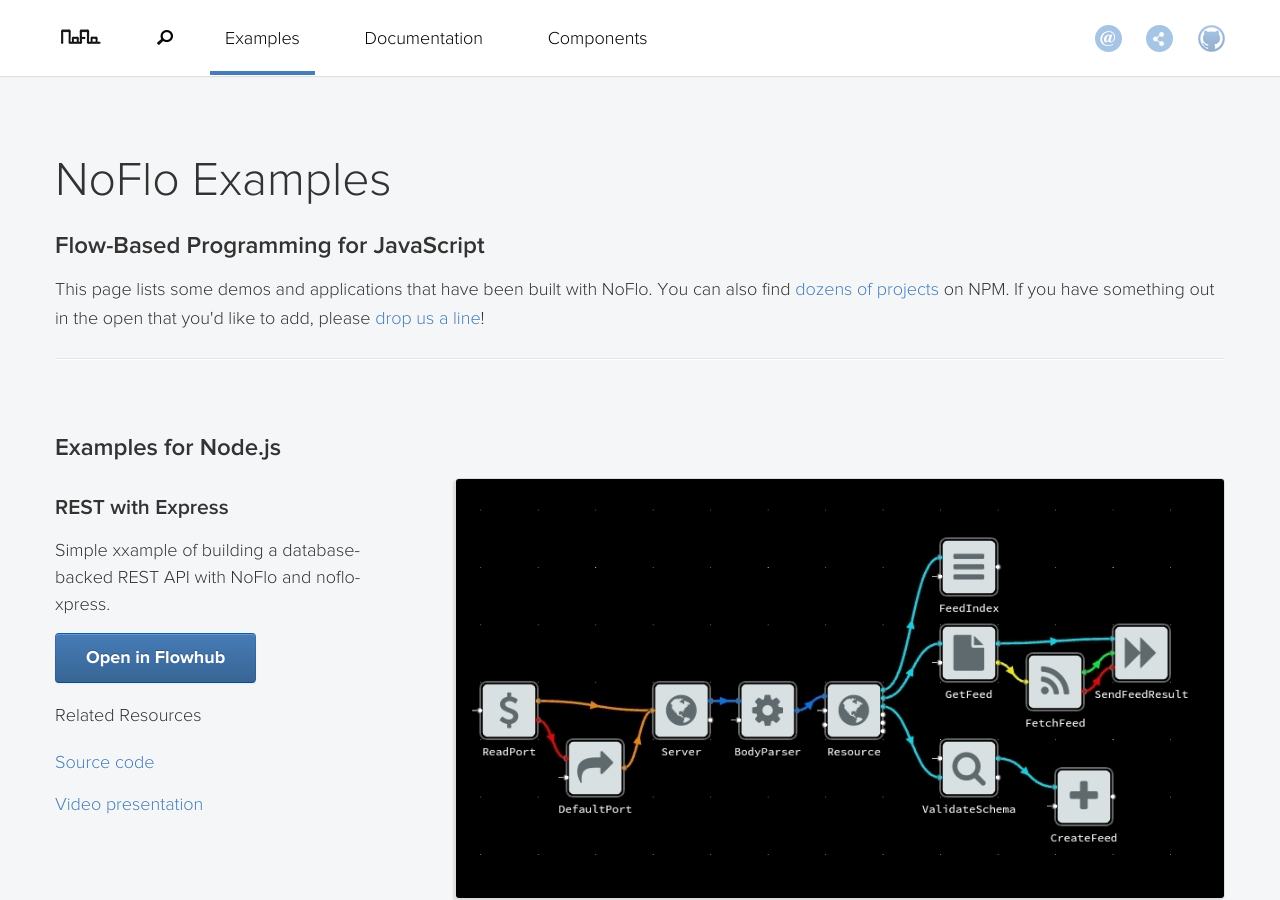
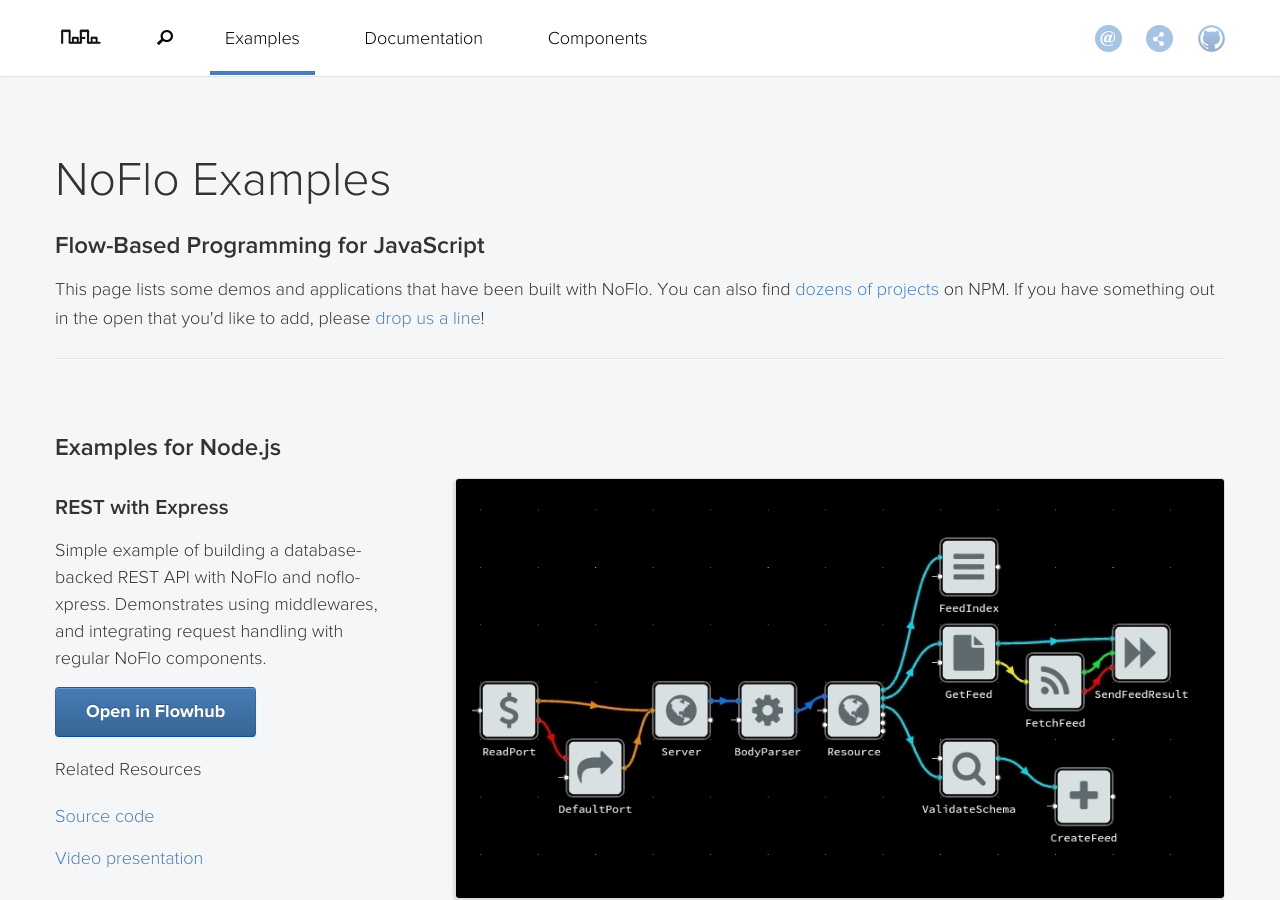
Before and after one commit to noflo/noflo.github.io, a Jekyll site: the page built from example/index.html, in a window 1280 px wide and 900 px high. Built offline with Jekyll 4.4.1, drawn with Linux system fonts in a browser that asks for light colours; nearby versions of some CDN libraries.

Commit message:
Typo fix

```diff
--- a/example/_posts/2020-12-30-xpress-demo.md
+++ b/example/_posts/2020-12-30-xpress-demo.md
@@ -8,4 +8,4 @@ video: "https://youtu.be/x_nhh3yg-Cs"
 flowhub: "https://app.flowhub.io/#github/bergie/xpress-demo"
 image: /img/example/xpress-demo.jpg
 ---
-Simple xxample of building a database-backed REST API with NoFlo and noflo-xpress.
+Simple example of building a database-backed REST API with NoFlo and noflo-xpress. Demonstrates using middlewares, and integrating request handling with regular NoFlo components.
```
